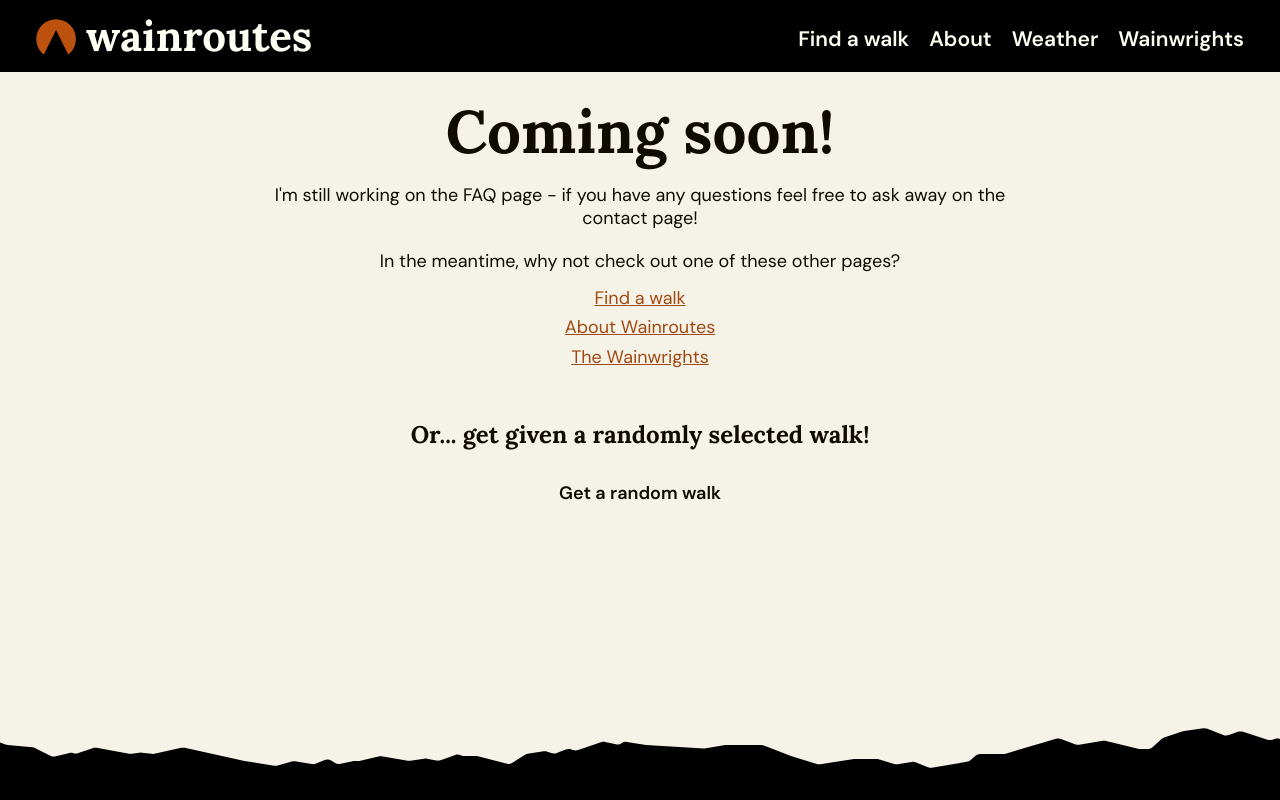
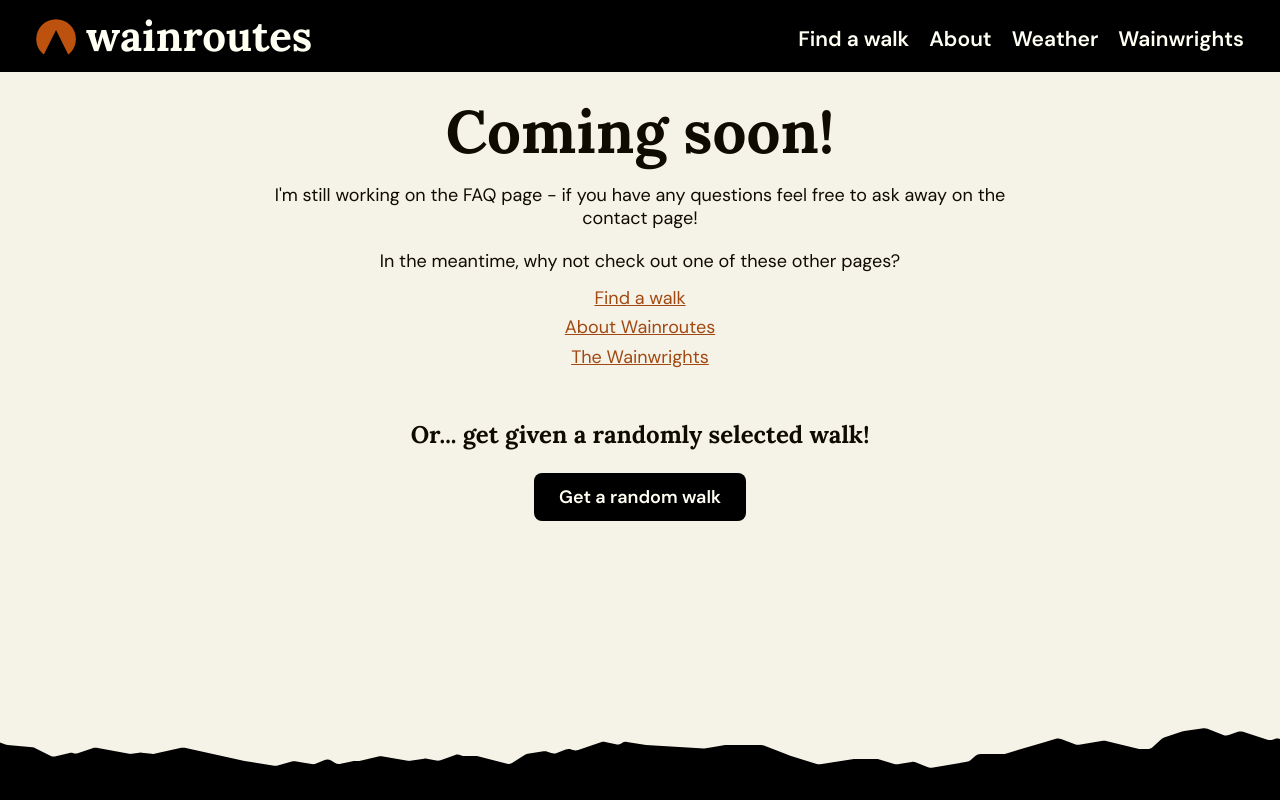
Before and after one commit to joe-cupit/wainroutes, a Next.js app: page /about/faq in a window 1280 px wide. Shown: the top 800 px of the page. Built offline with nearby package versions, Linux system fonts and the light colour scheme.

Commit message:
Update button styles

```diff
--- a/src/app/page.tsx
+++ b/src/app/page.tsx
@@ -105,7 +105,7 @@ export default function Home() {
             </div>
             <Link
               href="/wainwrights"
-              className={`${buttonStyles.button} ${buttonStyles.arrow}`}
+              className={`${buttonStyles.button} ${buttonStyles.animate}`}
               draggable="false"
             >
               Go to list of Wainwrights <ArrowRightIcon />
--- a/src/styles/buttons.module.css
+++ b/src/styles/buttons.module.css
@@ -1,94 +1,110 @@
 .button {
-  --_button-color: var(--clr-neutral-900);
-  --_button-background: var(--clr-neutral-400);
-
-  --_button-duration: 100ms;
-  transition: color var(--_button-duration) ease,
-              background-color var(--_button-duration) ease;
+  --_transition-duration: 100ms;
 
   display: flex;
-  gap: 0.25em;
+  gap: 1ch;
+  justify-content: center;
   align-items: center;
-
-  padding: 0.5em 1em;
-  border-radius: 0.25em;
-  /* border-top-right-radius: 0; */
-  cursor: pointer;
 
   width: fit-content;
   height: fit-content;
 
+  padding-block: 0.58lh 0.5lh;
+  padding-inline: 2ch;
+
+  border-radius: 0.5rem;
+
+  color: var(--clr-text-white);
+  background: oklch(from var(--clr-text-black) 0.05 c h);
+
   font-family: var(--ff-body);
   font-size: var(--fs-400);
   font-weight: var(--fw-medium);
-  color: var(--_button-color);
-  background: var(--_button-background);
-}
-.button:hover {
-  --_button-background: var(--clr-neutral-450);
-}
-.button:focus-visible {
-  outline: 3px solid var(--clr-neutral-400);
-  outline-offset: 2px;
-  transition: none;
+
+  touch-action: manipulation;
+  user-select: none;
+
+  transition-property: background-color;
+  transition-duration: var(--_transition-duration);
+
+  & svg {
+    max-width: 2ch;
+    max-height: 2ch;
+  }
+
+  &:focus-visible {
+    outline: 3px solid var(--clr-bg-black);
+    outline-offset: 3px;
+  }
+  &:hover {
+    background: var(--clr-text-black);
+  }
 }
 
-.button:not(.primary):not(.secondary) {
-  outline-color: var(--clr-primary-500);
+
+.button.primary {
+  color: var(--clr-text-white);
+  background: var(--clr-primary-400);
+
+  &:hover {
+    background: var(--clr-primary-300);
+  }
 }
 
+.button.secondary {
+  color: var(--clr-text);
+  background: var(--clr-bg-light);
+
+  &:hover {
+    background: var(--clr-bg);
+  }
+}
+
+
+.button.small {
+  gap: 0.5ch;
+  padding-block: 0.35lh;
+  padding-inline: 1.25ch;
+}
+
+
 .button.underlined {
-  background: none;
+  position: relative;
+
   padding: 0;
 
-  color: currentColor;
-  text-decoration: underline;
-
+  background: none;
   border-radius: 0;
   outline-color: currentColor;
   outline-offset: 3px;
+
+  color: currentColor;
+
+  &::after {
+    content: "";
+    position: absolute;
+    top: 100%;
+    left: -2%;
+
+    width: 104%;
+    height: 2px;
+    background: currentColor;
+
+    transition-property: top height;
+    transition-duration: var(--_transition-duration);
+  }
+
+  &:hover {
+    opacity: 0.8;
+  }
 }
 
-.button.primary {
-  --_button-color: var(--clr-neutral-900);
-  --_button-background: var(--clr-primary-400);
+
+.button.animate {
+  & svg {
+    transition: translate var(--_transition-duration);
+  }
+  &:hover svg {
+    translate: 0.5ch;
+  }
 }
-.button.primary:hover {
-  --_button-background: var(--clr-primary-300);
-}
-
-.button.secondary {
-  --_button-color: var(--clr-neutral-400);
-  --_button-background: var(--clr-neutral-700);
-}
-.button.secondary:hover {
-  --_button-background: var(--clr-neutral-600);
-}
-
-button.small {
-  padding: 0.375em 0.75em;
-}
-
-button.bottom-left {
-  border-radius: 0.5em;
-  border-bottom-left-radius: 0;
-}
-
-.button.empty {
-  background: none;
-  border: 2px solid var(--_button-background);
-}
-.button.empty:hover {
-  color: var(--_button-color);
-  background: var(--_button-background);
-}
-
-.button.round {
-  border-radius: 9999px;
-}
-
-.iconButton {
-  display: flex;
-  align-items: center;
-  justify-content: center;
-}
```
